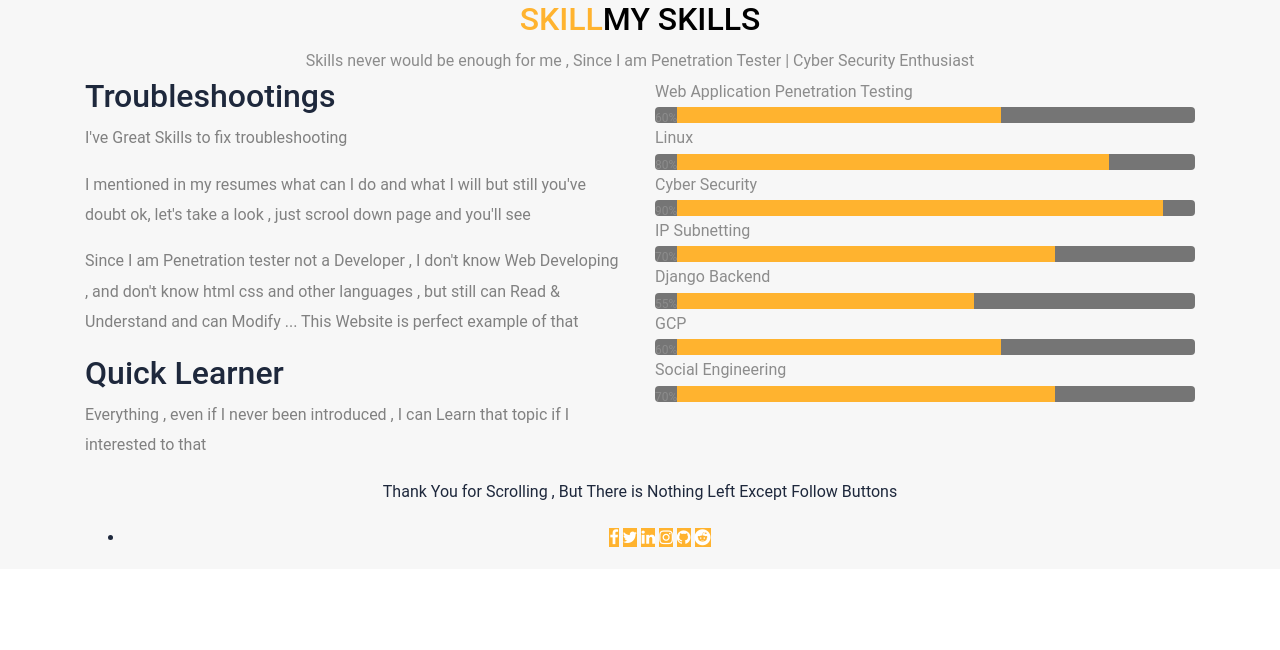
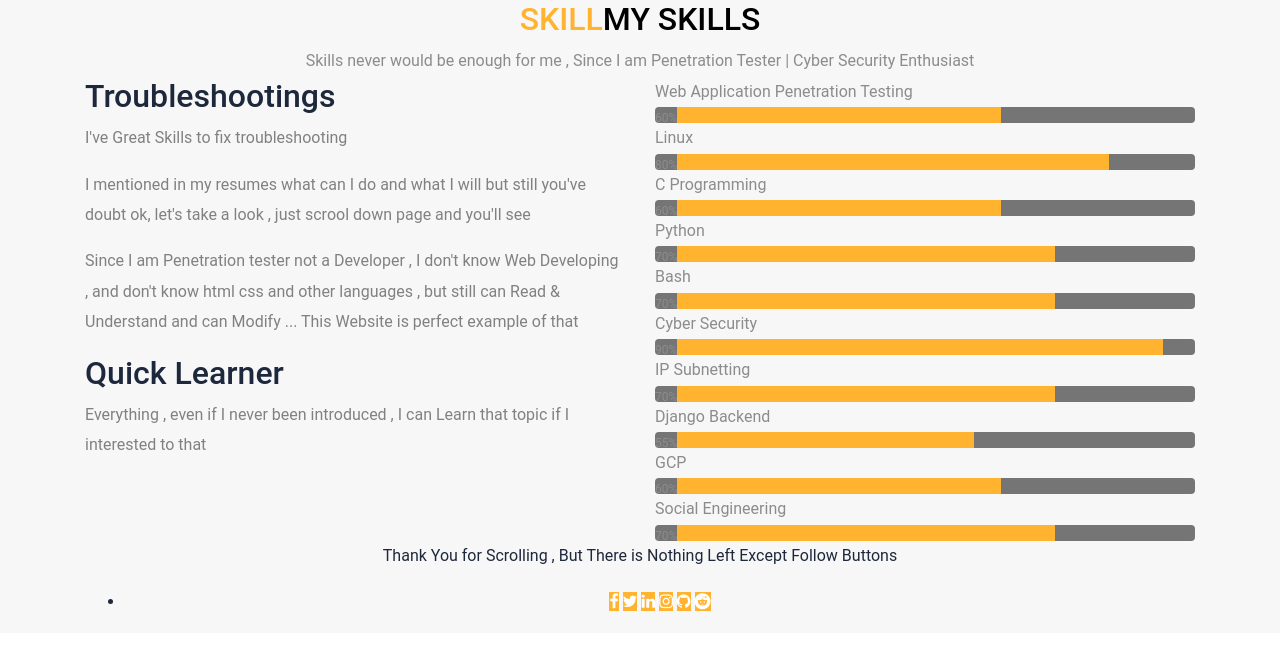
Before and after one commit to adrianalvird/adrianalvird, a Django app: page /skills in a window 1280 px wide. Shown: the top 650 px of the page. Run offline with Django 3.2, Linux system fonts and the light colour scheme; style sheets or scripts are compiled from the project's sources; some libraries are stand-ins or nearby versions.

Commit message:
updated skills
added c, python, bash

```diff
--- a/templates/skills.html
+++ b/templates/skills.html
@@ -44,6 +44,24 @@
 		                            <div class="skill-percent"><span class="count-num" data-speed="3000" data-stop="80">0</span>%</div>
 		                            <div class="progress-bar" role="progressbar" aria-valuenow="80" aria-valuemax="100"> </div>
 								</div>
+					    </div>
+		                    <div class="prgs-bar fact-counter"> <span>C Programming</span>
+		                        <div class="progress count wow" data-wow-duration="0ms">
+		                            <div class="skill-percent"><span class="count-num" data-speed="3000" data-stop="60">0</span>%</div>
+		                            <div class="progress-bar" role="progressbar" aria-valuenow="60" aria-valuemax="100"> </div>
+								</div>
+					    </div>
+		                    <div class="prgs-bar fact-counter"> <span>Python</span>
+		                        <div class="progress count wow" data-wow-duration="0ms">
+		                            <div class="skill-percent"><span class="count-num" data-speed="3000" data-stop="70">0</span>%</div>
+		                            <div class="progress-bar" role="progressbar" aria-valuenow="70" aria-valuemax="100"> </div>
+								</div>
+					    </div>
+		                    <div class="prgs-bar fact-counter"> <span>Bash</span>
+		                        <div class="progress count wow" data-wow-duration="0ms">
+		                            <div class="skill-percent"><span class="count-num" data-speed="3000" data-stop="70">0</span>%</div>
+		                            <div class="progress-bar" role="progressbar" aria-valuenow="70" aria-valuemax="100"> </div>
+								</div>
 							</div>
 		                    <div class="prgs-bar fact-counter"> <span>Cyber Security</span>
 		                        <div class="progress count wow" data-wow-duration="0ms">
```
